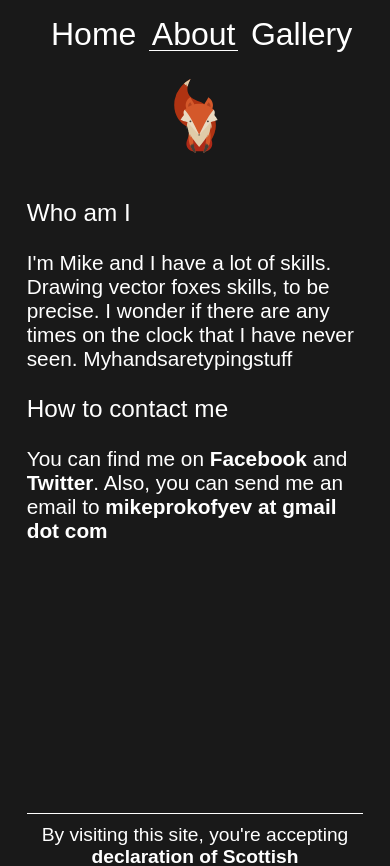
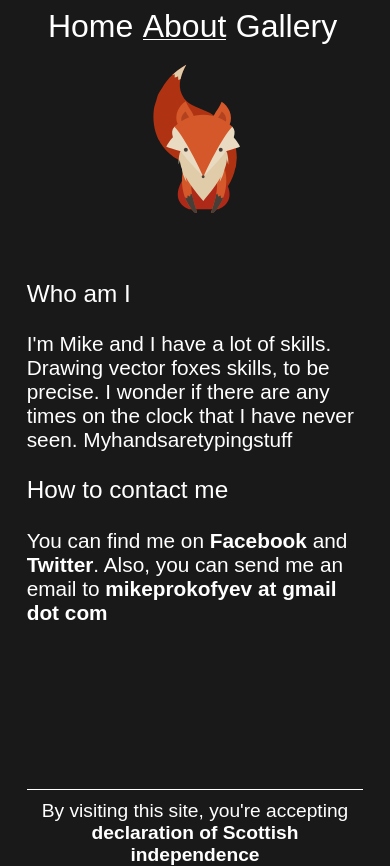
Before and after one commit to saint-angels/Bastionride, a Django app: page /about/ in a window 390 px wide. Shown: the top 866 px of the page. Run offline with Django 3.2, Linux system fonts and the light colour scheme.

Commit message:
general fixes, media_queries update, svg -> png support

```diff
--- a/mainapp/static/mainapp/css/about.css
+++ b/mainapp/static/mainapp/css/about.css
@@ -15,6 +15,7 @@ html, body {
     width: 50%;
     margin: 0 auto;
     font-size: 1em;
+    /*border: 1px solid white;*/
 }
 
 h3 {
@@ -31,7 +32,7 @@ a {
     display: block;
     /*border: 1px solid white;*/
     margin: 0 auto;
-    width: 50% !important;
+    width: 50%;
     height: auto !important;
     clear: both;
 }
@@ -40,6 +41,70 @@ a {
     height: 50px;
     clear: both;
 }
+
+p > a {
+    position: relative;
+}
+
+p > a:before {
+  content: "";
+  font-weight: 300;
+  position: absolute;
+  text-decoration: none;
+  width: 100%;
+  height: 1px;
+  bottom: 0;
+  left: 0;
+  background-color: #ffffff;
+  visibility: hidden;
+  -webkit-transform: scaleX(0);
+  transform: scaleX(0);
+  -webkit-transition: all 0.2s ease-in-out 0s;
+  transition: all 0.2s ease-in-out 0s;
+}
+
+
+p > a:hover:before {
+  visibility: visible;
+  -webkit-transform: scaleX(1);
+  transform: scaleX(1);
+}
+
+
+/*#about_text a::before,*/
+/*#about_text a::after {*/
+	/*display: inline-block;*/
+	/*opacity: 0;*/
+	/*-webkit-transition: -webkit-transform 0.3s, opacity 0.2s;*/
+	/*-moz-transition: -moz-transform 0.3s, opacity 0.2s;*/
+	/*transition: transform 0.3s, opacity 0.2s;*/
+/*}*/
+
+/*#about_text a::before {*/
+	/*margin-right: 10px;*/
+	/*content: '[';*/
+	/*-webkit-transform: translateX(20px);*/
+	/*-moz-transform: translateX(20px);*/
+	/*transform: translateX(20px);*/
+/*}*/
+
+/*#about_text a::after {*/
+	/*margin-left: 10px;*/
+	/*content: ']';*/
+	/*-webkit-transform: translateX(-20px);*/
+	/*-moz-transform: translateX(-20px);*/
+	/*transform: translateX(-20px);*/
+/*}*/
+
+/*#about_text a:hover::before,*/
+/*#about_text a:hover::after,*/
+/*#about_text a:focus::before,*/
+/*#about_text a:focus::after {*/
+	/*opacity: 1;*/
+	/*-webkit-transform: translateX(0px);*/
+	/*-moz-transform: translateX(0px);*/
+	/*transform: translateX(0px);*/
+/*}*/
 
 @media only screen and (max-device-width: 480px){
 
--- a/mainapp/static/mainapp/css/header.css
+++ b/mainapp/static/mainapp/css/header.css
@@ -1,12 +1,16 @@
+ul { margin: 0; padding: 0; }
+
 #header {
-    width: 90%;
     height: 50px;
     margin: 0 auto;
     clear:both;
 }
 
 ul#menu {
-    /*border: 1px solid #ffffff;*/
+    width: 70%;
+    margin: 0 auto;
+    /*clear:both;*/
+    /*border: 1px solid white;*/
 }
 
 ul#menu > li > a {
@@ -20,7 +24,6 @@ ul#menu > li > a {
 ul#menu > li {
     display: inline;
     margin-right: 5px;
-    padding: 3px;
     position: relative;
 }
 
@@ -37,8 +40,9 @@ ul#menu > li {
 
 @media only screen and (max-device-width: 480px) {
     ul#menu {
-        /*margin: 0 auto;*/
-        /*text-align: center;*/
+        width: 90%;
+        margin: 0 auto;
+        text-align: center;
     }
 
     ul#menu > li > a {
@@ -49,8 +53,9 @@ ul#menu > li {
 
 @media only screen and (max-width: 480px) {
     ul#menu {
-        /*margin: 0 auto;*/
-        /*text-align: center;*/
+        width: 90%;
+        margin: 0 auto;
+        text-align: center;
     }
 
     ul#menu > li > a {
@@ -58,3 +63,9 @@ ul#menu > li {
     }
 
 }
+
+@media only screen and (max-width: 700px) {
+    ul#menu {
+        width: 80%;
+    }
+}
--- a/mainapp/static/mainapp/css/index.css
+++ b/mainapp/static/mainapp/css/index.css
@@ -74,6 +74,6 @@ li > a:hover:before {
         height:80%;
     }
     #title {
-        font-size: 10em;
+        font-size: 11em;
     }
 }
--- a/mainapp/templates/main_site/gallery.html
+++ b/mainapp/templates/main_site/gallery.html
@@ -20,7 +20,7 @@
     <div class="main_wrapper">
         <div class="push"></div>
         <img id="main_image" alt="artbook image" src={% static "mainapp/images/gallery_.jpg" %} />
-        <div id="about_text">Something cool gonna be here</div>
+        <div id="about_text">Something cool is going to be here</div>
         <div class="push"></div>
     </div>
 
```
Also changed, not shown: mainapp/static/mainapp/images/hound.png.
